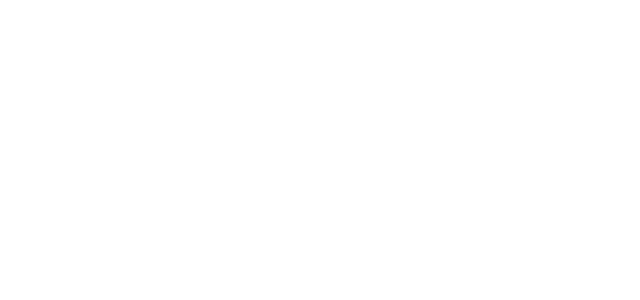
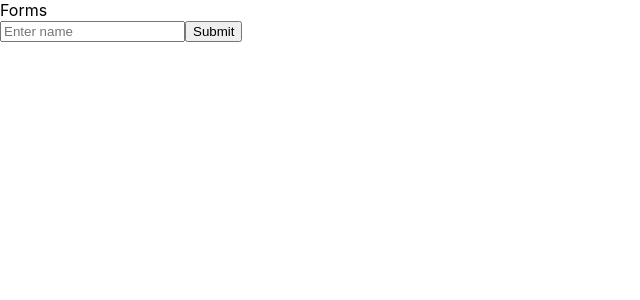
Before and after one commit to unit-kin/reactlearning, a React (Create React App) app: page /forms in a window 1280 px wide. Before the commit this address had no page. Shown: the top 300 px of the page, without its empty margins (0-640 px from the left). Built offline with nearby package versions, Linux system fonts and the light colour scheme.

Commit message:
form validation

```diff
--- a/src/App.js
+++ b/src/App.js
@@ -4,6 +4,7 @@ import React from 'react';
 import Home from './Home'
 import Statem from './Statem';
 import Toggle from './Toggle';
+import Forms from './Forms';
 import { TodoApp } from './TodoApp';
 import { Route, Routes, } from 'react-router-dom';
 
@@ -14,6 +15,7 @@ function App() {
       <Route path="/statem" element={<Statem />} />
       <Route path="/toggle" element={<Toggle />} />
       <Route path="/TodoApp" element={<TodoApp />} />
+      <Route path="/forms" element={<Forms />} />
     </Routes>
   )
 }
--- /dev/null
+++ b/src/Forms.js
@@ -0,0 +1,33 @@
+import React, { useState } from 'react'
+// understanding how form validation works
+const Forms = () => {
+    const [text, setText] = useState("")
+    const handleSubmit = (e) => {
+        e.preventDefault() // prevents page from refreshing on submission
+
+
+        // Get the input value (you may want to add state for the input value)
+        const newlist = e.target.elements.form1.value;
+        // check if the input field is empty
+        if (newlist.trim() !== '') {
+            setText((prevName) => [...prevName, newlist])
+
+            // Clear the input field
+            e.target.elements.form1.value = '';
+        }
+
+
+    }
+    return (
+        <div>Forms
+            <form onSubmit={handleSubmit}>
+                <input type='text' placeholder='Enter name' name='form1' />
+                <button>Submit</button>
+            </form>
+            {text}
+
+        </div>
+    )
+}
+
+export default Forms
--- a/src/TodoApp.js
+++ b/src/TodoApp.js
@@ -1,4 +1,5 @@
 import React, { useEffect, useState } from 'react'
+import { Link } from 'react-router-dom'
 import fetchTasks from './api'
 
 export const TodoApp = () => {
@@ -54,6 +55,8 @@ export const TodoApp = () => {
                 </button>
             </form>
 
+            <Link to='/forms'>Forms</Link>
+
         </div>
     )
 }
```
